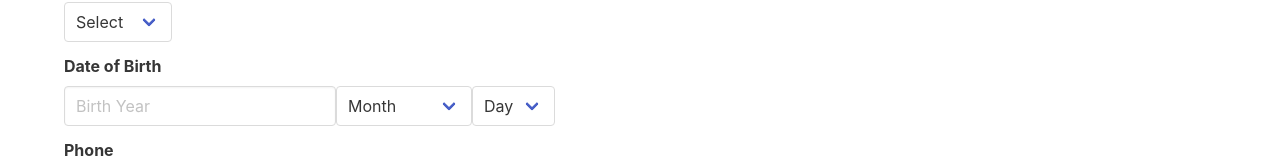
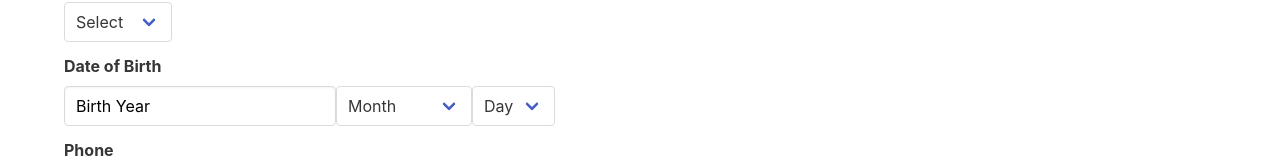
Before and after one commit to DovydasZilinskas/ca-project, a Vue app: page /add in a window 1280 px wide. Shown: the part 302-470 px from the top of the page. Built offline with nearby package versions, Linux system fonts and the light colour scheme; no server answers; sample sign-in values are in the browser's storage.

Commit message:
sutvarkyta formos isvaizda

```diff
--- a/src/views/AddStudent.vue
+++ b/src/views/AddStudent.vue
@@ -196,4 +196,10 @@ export default {
 .birth {
   display: flex;
 }
+#selected {
+  color: black;
+}
+#year::placeholder {
+  color: black;
+}
 </style>
```
